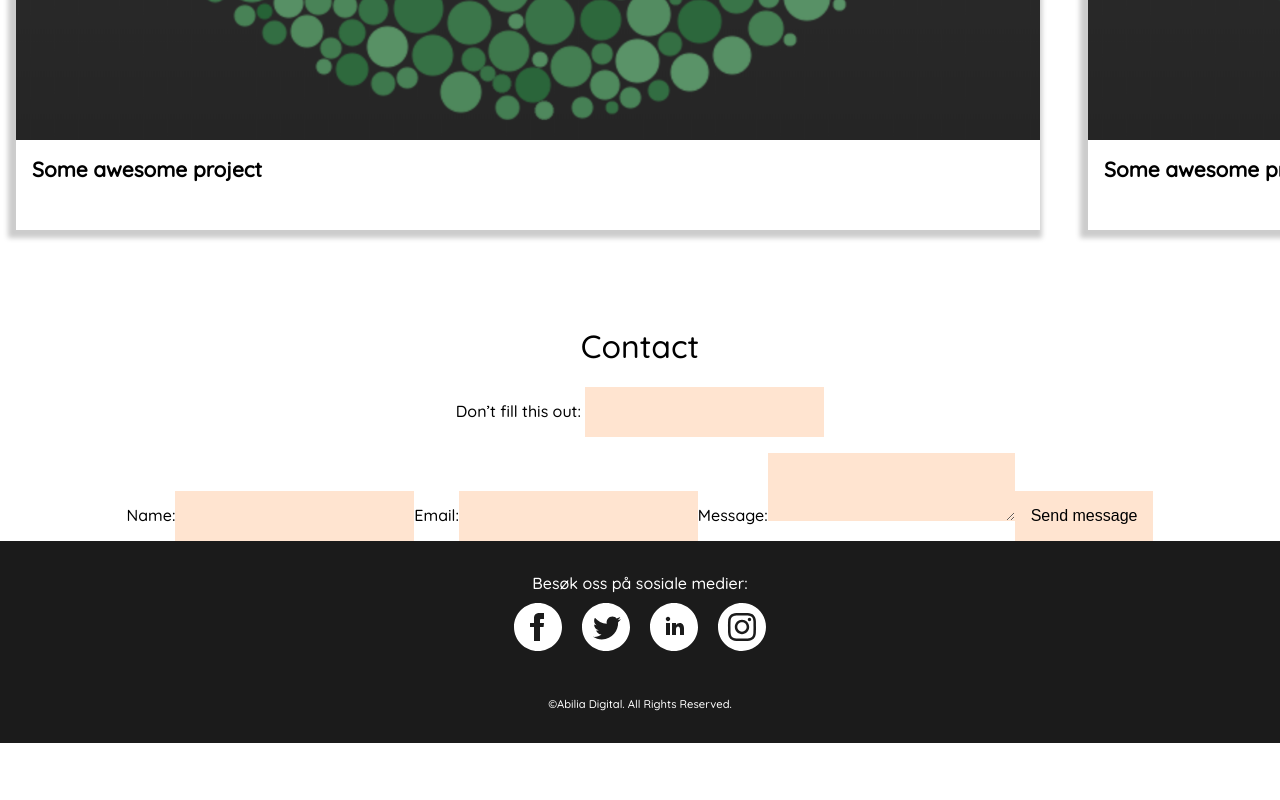
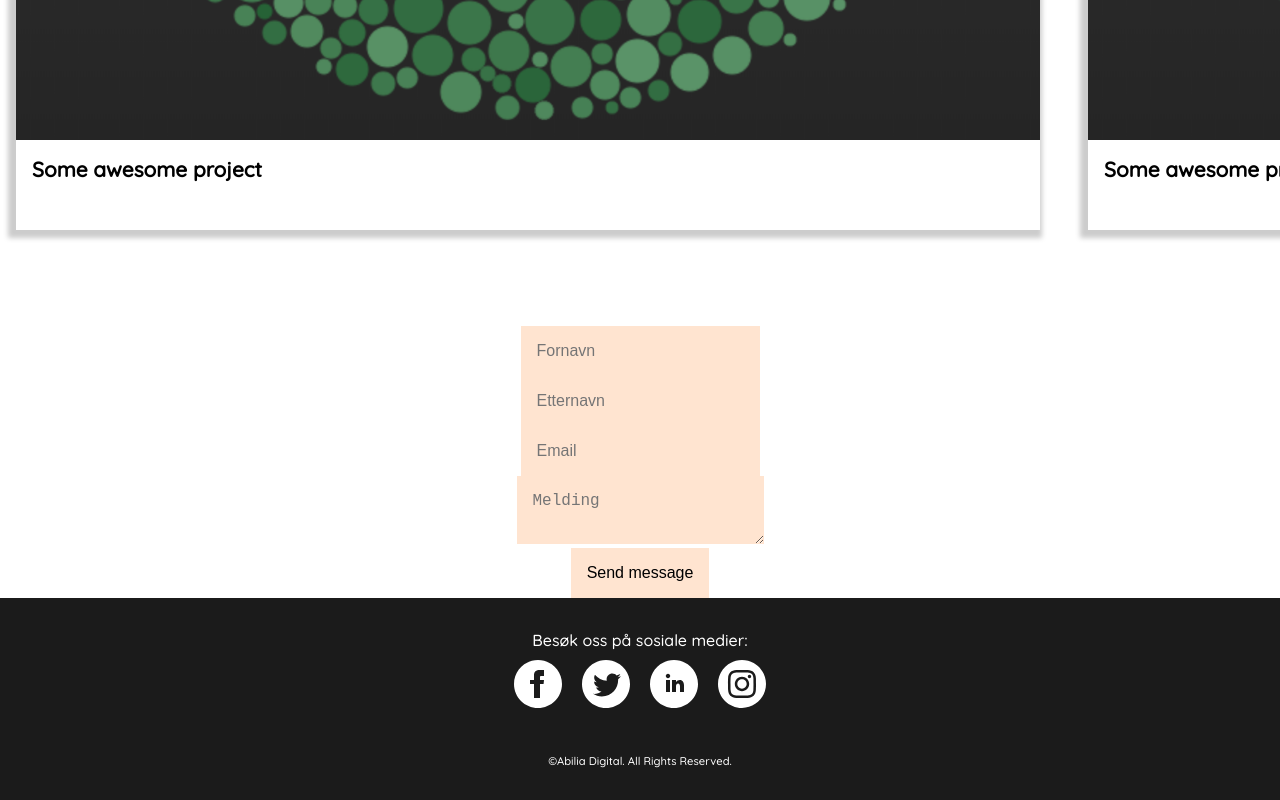
Before and after one commit to ru9/portfolio, a Vue app: page / in a window 1280 px wide. Shown: the part 3403-4203 px from the top of the page. Before the commit the page ends 4146 px from the top, so only its background shows below. Built offline with nearby package versions, Linux system fonts and the light colour scheme.

Commit message:
live tst form
live tst form

```diff
--- a/src/components/ContactForm.vue
+++ b/src/components/ContactForm.vue
@@ -1,24 +1,23 @@
 <template>
-  <div class="container">
-    <h1 class="title">Contact</h1>
-    <div class="content">
-      <form name="contact" action="/thank-you" netlify-honeypot="bot-field" method="post" netlify>
-        <input type="hidden" name="form-name" value="contact" />
-        <p class="hidden">
-          <label>
-            Don’t fill this out:
-            <input name="bot-field" />
-          </label>
-        </p>
-        <label class="form-label" for="name">Name:</label>
-        <input class="form-field" name="name" id="name" />
-        <label class="form-label" for="email">Email:</label>
-        <input class="form-field" name="email" id="email" />
-        <label class="form-label" for="message">Message:</label>
-        <textarea class="form-field" name="message" id="message"></textarea>
-        <input class="form-button" type="submit" value="Send message" />
-      </form>
-    </div>
+  <div>
+    <form name="contact" action="/thank-you" netlify-honeypot="bot-field" method="post" netlify>
+      <input name="bot-field" hidden />
+      <div>
+        <input type="text" name="firstname" placeholder="Fornavn" />
+      </div>
+      <div>
+        <input type="text" name="lastname" placeholder="Etternavn" />
+      </div>
+      <div>
+        <input type="email" name="email" placeholder="Email" />
+      </div>
+      <div>
+        <textarea name="message" placeholder="Melding"></textarea>
+      </div>
+      <div>
+        <input type="submit" value="Send message" />
+      </div>
+    </form>
   </div>
 </template>
 
```
